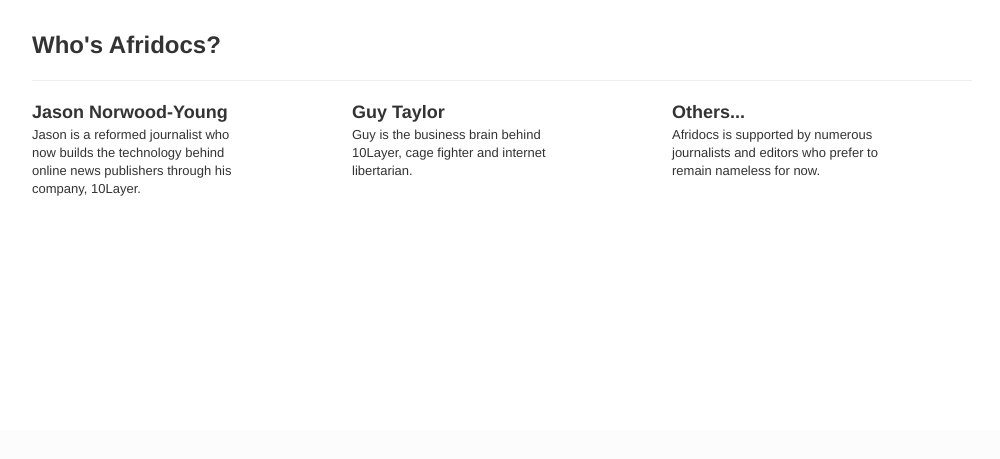
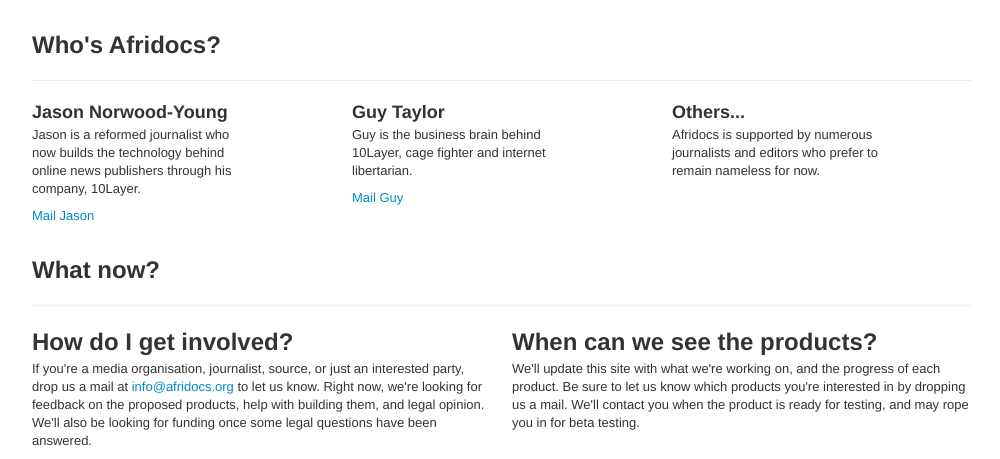
Before and after one commit to 10layer/Afridocs-website, a CodeIgniter app: page / in a window 1280 px wide. Shown: the part 370-829 px from the top of the page, without its empty margins (138-1138 px from the left). Before the commit the page ends 566 px from the top, so only its background shows below. Run offline with CodeIgniter, Linux system fonts and the light colour scheme.

Commit message:
Add contact and when

```diff
--- a/application/views/home.php
+++ b/application/views/home.php
@@ -42,20 +42,33 @@
 		<span class="span3">
 			<h3>Jason Norwood-Young</h3>
 			<p>Jason is a reformed journalist who now builds the technology behind online news publishers through his company, 10Layer.</p>
+			<p><a href="mailto:jason@10layer.com">Mail Jason</a></p>
 		</span>
 		<span class="span3 offset1">
 			<h3>Guy Taylor</h3>
 			<p>Guy is the business brain behind 10Layer, cage fighter and internet libertarian.</p>
+			<p><a href="mailto:guy@10layer.com">Mail Guy</a></p>
 		</span>
 		<span class="span3 offset1">
 			<h3>Others...</h3>
 			<p>Afridocs is supported by numerous journalists and editors who prefer to remain nameless for now.</p>
 		</span>
 	</div>
+</div>
+
+<div class="section">
+	<div class="page-header">
+		<h2>What now?</h2>
+	</div>
 	<div class="row">
-
-
-
+		<span class="span6">
+			<h2>How do I get involved?</h2>
+			<p>If you're a media organisation, journalist, source, or just an interested party, drop us a mail at <a href="mailto:info@afridocs.org">info@afridocs.org</a> to let us know. Right now, we're looking for feedback on the proposed products, help with building them, and legal opinion. We'll also be looking for funding once some legal questions have been answered.</p>
+		</span>
+		<span class="span6">
+			<h2>When can we see the products?</h2>
+			<p>We'll update this site with what we're working on, and the progress of each product. Be sure to let us know which products you're interested in by dropping us a mail. We'll contact you when the product is ready for testing, and may rope you in for beta testing.</p>
+		</span>
 	</div>
 </div>
 <?php
--- a/application/views/templates/header.php
+++ b/application/views/templates/header.php
@@ -1,5 +1,5 @@
 <!DOCTYPE html>
-<html>
+<html lang="en">
 <head>
 	<title>Afridocs</title>
 	<link href="/resources/less/main.css" rel="stylesheet" />
```
